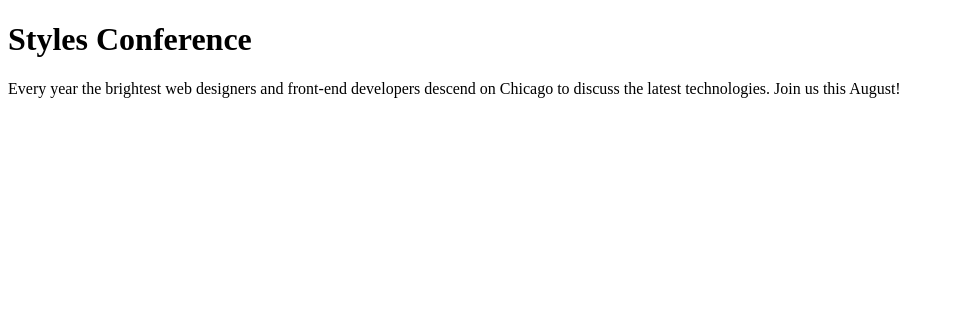
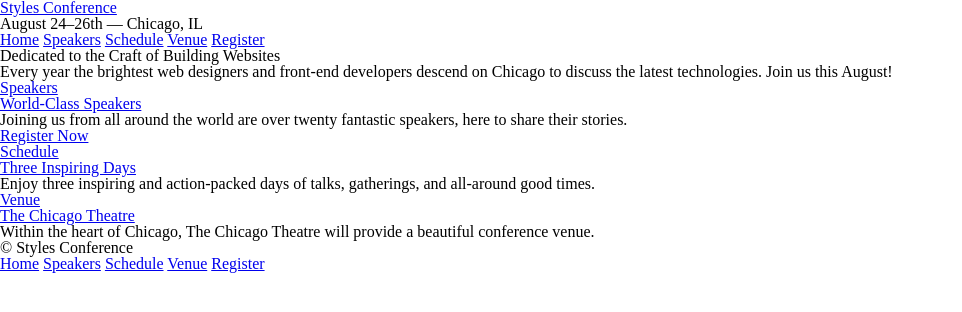
Before and after one commit to Puzzlebottom/styles-conference, a plain HTML site: page index.html in a window 1280 px wide. Shown: the whole page, without its empty margins (0-962 px from the left). Drawn offline with Linux system fonts and the light colour scheme.

Commit message:
adds basic structure to index.html

```diff
--- a/assets/stylesheets/main.css
+++ b/assets/stylesheets/main.css
@@ -0,0 +1,48 @@
+/* http://meyerweb.com/eric/tools/css/reset/
+   v2.0 | 20110126
+   License: none (public domain)
+*/
+
+html, body, div, span, applet, object, iframe,
+h1, h2, h3, h4, h5, h6, p, blockquote, pre,
+a, abbr, acronym, address, big, cite, code,
+del, dfn, em, img, ins, kbd, q, s, samp,
+small, strike, strong, sub, sup, tt, var,
+b, u, i, center,
+dl, dt, dd, ol, ul, li,
+fieldset, form, label, legend,
+table, caption, tbody, tfoot, thead, tr, th, td,
+article, aside, canvas, details, embed,
+figure, figcaption, footer, header, hgroup,
+menu, nav, output, ruby, section, summary,
+time, mark, audio, video {
+	margin: 0;
+	padding: 0;
+	border: 0;
+	font-size: 100%;
+	font: inherit;
+	vertical-align: baseline;
+}
+/* HTML5 display-role reset for older browsers */
+article, aside, details, figcaption, figure,
+footer, header, hgroup, menu, nav, section {
+	display: block;
+}
+body {
+	line-height: 1;
+}
+ol, ul {
+	list-style: none;
+}
+blockquote, q {
+	quotes: none;
+}
+blockquote:before, blockquote:after,
+q:before, q:after {
+	content: '';
+	content: none;
+}
+table {
+	border-collapse: collapse;
+	border-spacing: 0;
+}
--- a/index.html
+++ b/index.html
@@ -3,9 +3,63 @@
   <head>
     <meta charset="utf-8">
     <title>Styles Conference</title>
+    <link rel="stylesheet" href="assets/stylesheets/main.css">
   </head>
   <body>
-    <h1>Styles Conference</h1>
-    <p>Every year the brightest web designers and front-end developers descend on Chicago to discuss the latest technologies. Join us this August!</p>
+    <header>
+      <h1>
+        <a href="index.html">Styles Conference</a>
+      </h1>
+      <h3>August 24&ndash;26th &mdash; Chicago, IL</h3>
+      <nav>
+        <a href="index.html">Home</a>
+        <a href="speakers.html">Speakers</a>
+        <a href="schedule.html">Schedule</a>
+        <a href="venue.html">Venue</a>
+        <a href="register.html">Register</a>
+      </nav>
+    </header>
+    <section>
+      <h2>Dedicated to the Craft of Building Websites</h2>
+      <p>Every year the brightest web designers and front-end developers descend on Chicago to discuss the latest technologies. Join us this August!</p>
+    </section>
+    <section>
+
+      <section>
+        <a href="speakers.html">
+         <h5>Speakers</h5>
+          <h3>World-Class Speakers</h3>
+        </a>
+        <p>Joining us from all around the world are over twenty fantastic speakers, here to share their stories.</p>
+        <a href="register.html">Register Now</a>
+      </section>
+
+      <section>
+        <a href="schedule.html">
+          <h5>Schedule</h5>
+          <h3>Three Inspiring Days</h3>
+        </a>
+        <p>Enjoy three inspiring and action-packed days of talks, gatherings, and all-around good times.</p>
+      </section>
+
+      <section>
+        <a href="venue.html">
+          <h5>Venue</h5>
+          <h3>The Chicago Theatre</h3>
+        </a>
+        <p>Within the heart of Chicago, The Chicago Theatre will provide a beautiful conference venue.</p>
+      </section>
+
+    </section>
+    <footer>
+      <small>&copy; Styles Conference</small>
+      <nav>
+        <a href="index.html">Home</a>
+        <a href="speakers.html">Speakers</a>
+        <a href="schedule.html">Schedule</a>
+        <a href="venue.html">Venue</a>
+        <a href="register.html">Register</a>
+      </nav>
+    </footer>
   </body>
 </html>
```
